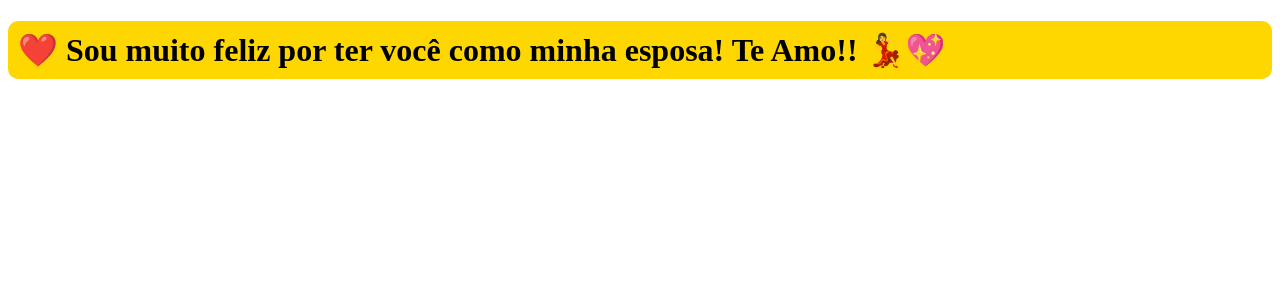
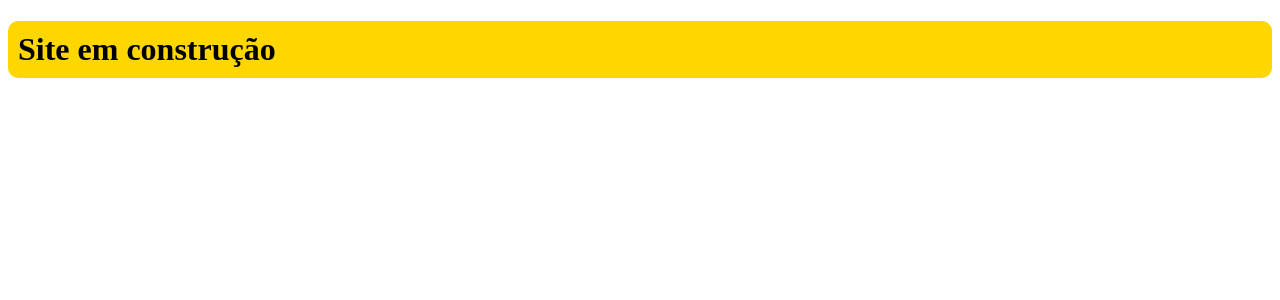
Before and after one commit to abnercezar/clone-tabnews, a Next.js app: page / in a window 1280 px wide. Shown: the top 300 px of the page. Built offline with nearby package versions, Linux system fonts and the light colour scheme.

Commit message:
alteração na msg do site

```diff
--- a/pages/index.js
+++ b/pages/index.js
@@ -10,7 +10,7 @@ function Home() {
       }}
     >
       {" "}
-      ❤️ Sou muito feliz por ter você como minha esposa! Te Amo!! 💃💖{" "}
+      Site em construção{" "}
     </h1>
   );
 }
```
